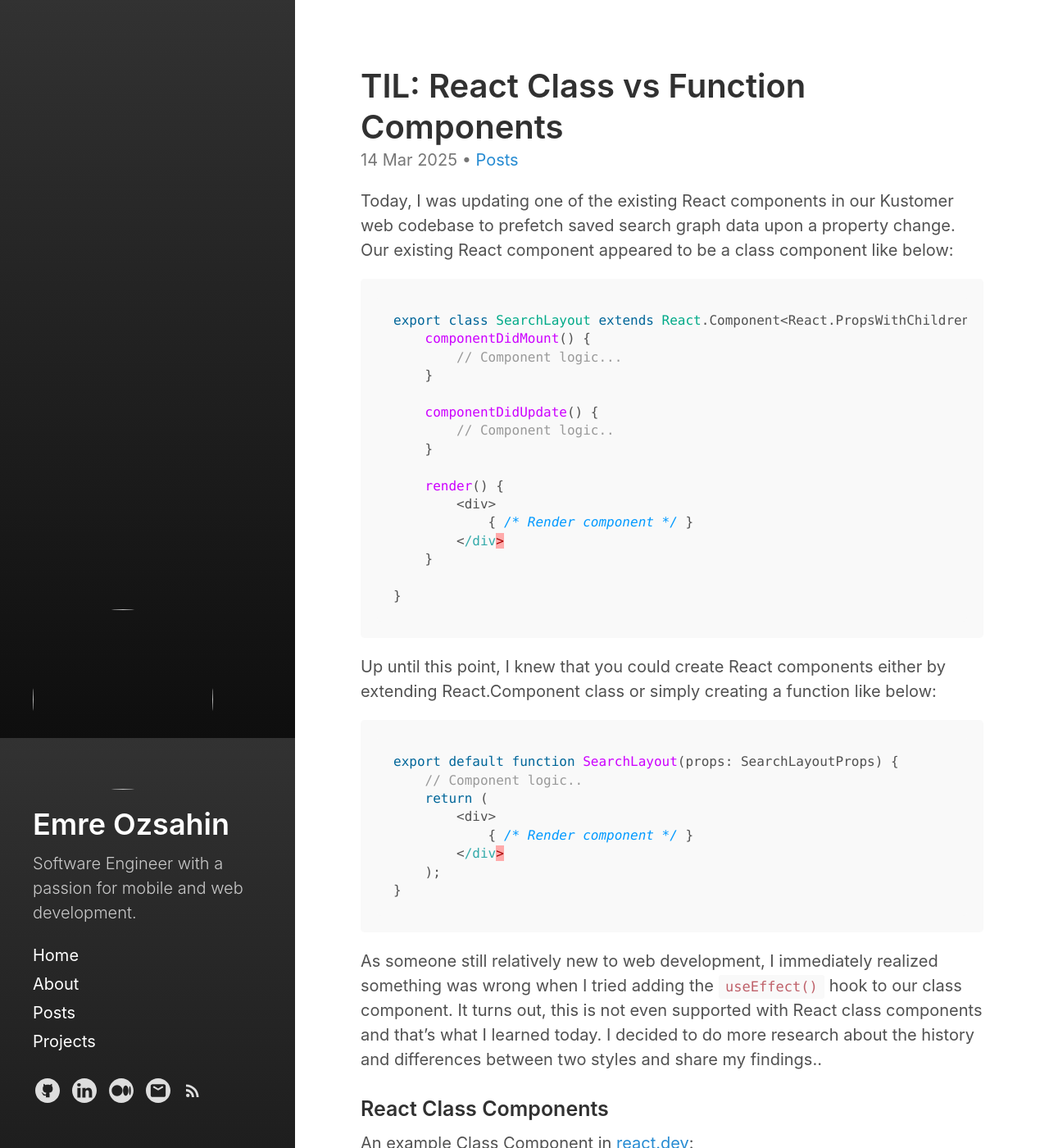
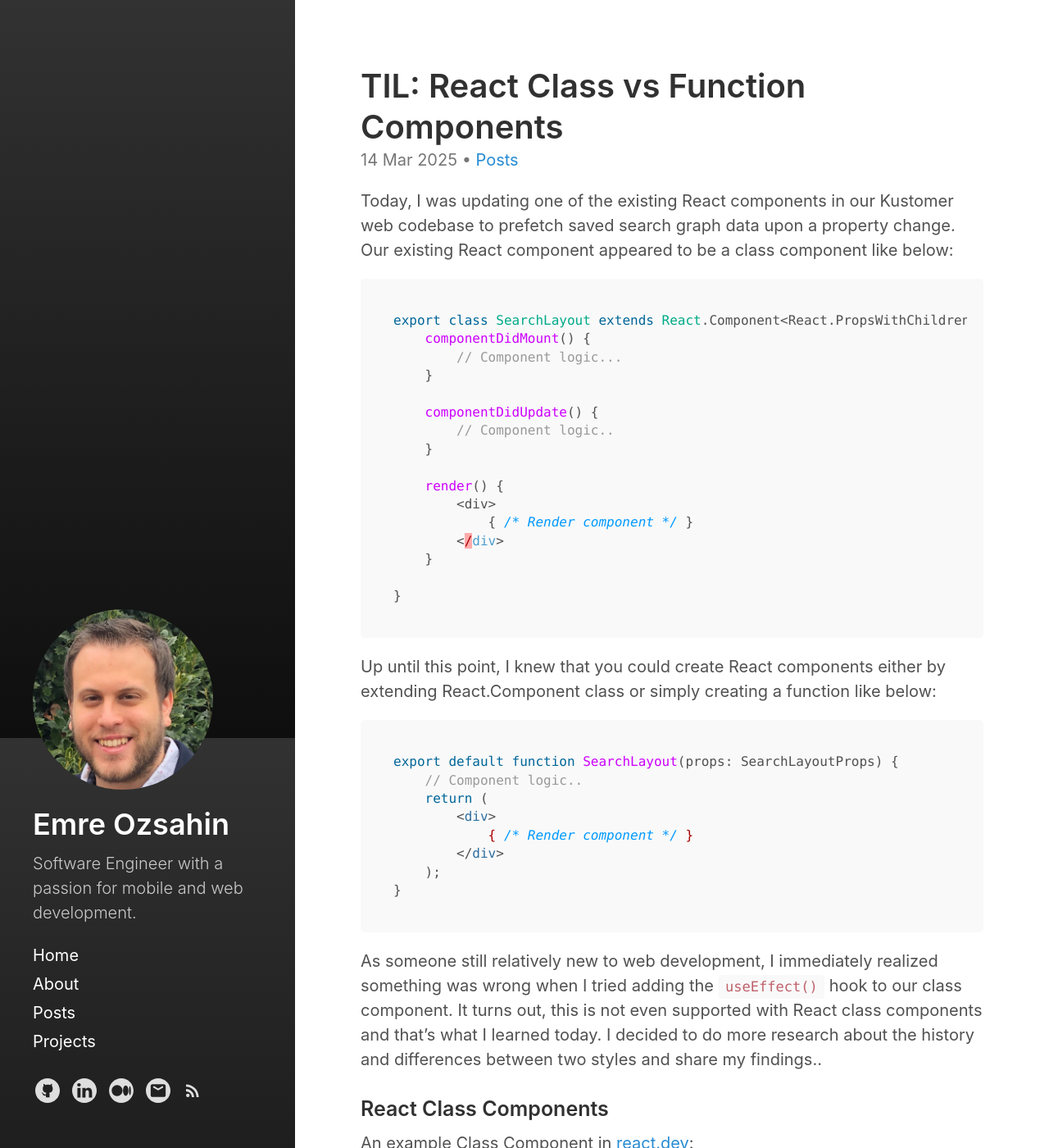
Before and after one commit to eozsahin1993/personal-website, a Jekyll site: the page built from _posts/2025-03-14-react-class-vs-fun-component.md, in a window 1280 px wide and 1400 px high. Shown: the whole window at 82% size. Built offline with Jekyll 4.4.1, drawn with Linux system fonts in a browser that asks for light colours.

Commit message:
Add GA and fix profile picture issue

````diff
--- a/_config.yml
+++ b/_config.yml
@@ -29,6 +29,7 @@ plugins:
 
 # Sidebar link settings
 sidebar_home_link:  true
+google_analytics: G-X56WZKLMRT
 # sidebar_blog_link:  '/blog'   # By default, your home page is your blog
                                 # page. If you change your paginate_path,
                                 # set this to the root of the paginate_path
--- a/_includes/sidebar.html
+++ b/_includes/sidebar.html
@@ -1,6 +1,6 @@
 <div id="sidebar">
   <header>
-    <img src="../assets/images/profile-photo.jpg" class="profile-pic">
+    <img src="/assets/images/profile-photo.jpg" class="profile-pic">
     <{% if page.layout == "index" %}h1{% else %}div{% endif %} class="site-title">
       <a href="{{ "/" | relative_url }}">
         {% unless page.url == "/" %}
--- a/_posts/2025-03-14-react-class-vs-fun-component.md
+++ b/_posts/2025-03-14-react-class-vs-fun-component.md
@@ -11,7 +11,7 @@ tags:
 
 Today, I was updating one of the existing React components in our Kustomer web codebase to prefetch saved search graph data upon a property change. Our existing React component appeared to be a class component like below:
 
-```ts
+```tsx
 export class SearchLayout extends React.Component<React.PropsWithChildren<SearchLayoutProps>> {
     componentDidMount() {
         // Component logic...
@@ -32,7 +32,7 @@ export class SearchLayout extends React.Component<React.PropsWithChildren<Search
 
 Up until this point, I knew that you could create React components either by extending React.Component class or simply creating a function like below:
 
-```ts
+```tsx
 export default function SearchLayout(props: SearchLayoutProps) {
     // Component logic..
     return (
@@ -103,5 +103,5 @@ React Hooks offer significantly more functionality and flexibility compared to c
 Stay tuned for more articles, happy coding!
 
 #### Resources
-- https://react.dev/reference/react
-- https://ui.dev/why-react-hooks
+- [https://react.dev/reference/react](https://react.dev/reference/react)
+- [https://ui.dev/why-react-hooks](https://ui.dev/why-react-hooks)
--- a/_sass/hydeout/_layout.scss
+++ b/_sass/hydeout/_layout.scss
@@ -48,7 +48,7 @@ body {
     border-radius: 50%;
     width: 220px;
     height: 220px;
-    object-fit: cover;
+    // object-fit: cover;
   }
 }
 
--- a/_sass/hydeout/_posts.scss
+++ b/_sass/hydeout/_posts.scss
@@ -91,3 +91,12 @@ article + *,
 button.disqus-load {
   margin-top: 1em;
 }
+
+#sidebar {
+  .profile-pic {
+    border-radius: 50%;
+    width: 220px;
+    height: 220px;
+    object-fit: cover;
+  }
+}
````
